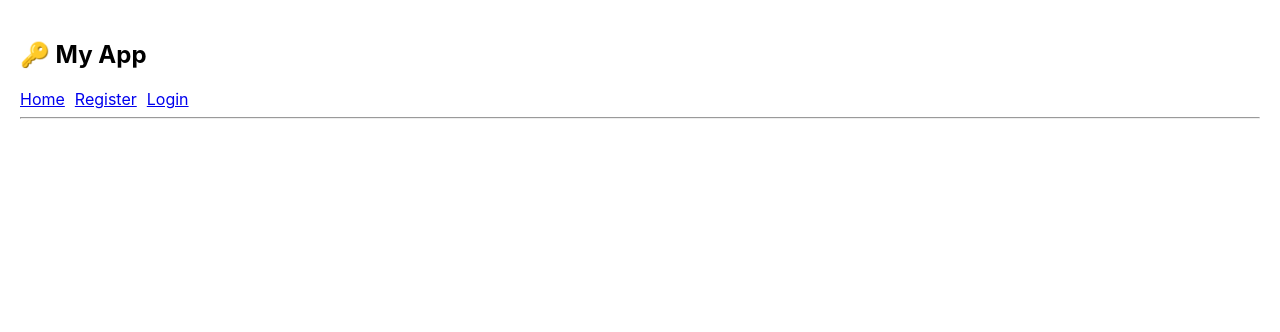
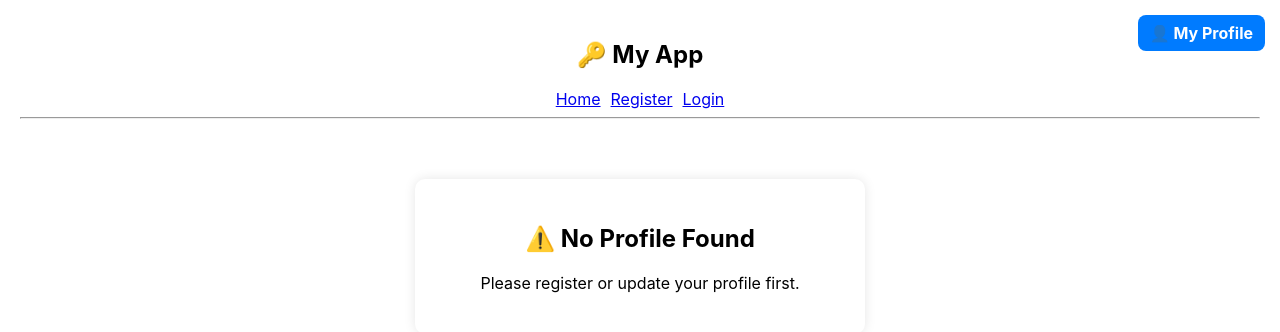
Before and after one commit to springboardmentorb8095-stack/Project--1-, a React (Create React App) app in the folder frontend/: page /my-profile in a window 1280 px wide. Shown: the top 332 px of the page. Built offline with nearby package versions, Linux system fonts and the light colour scheme.

Commit message:
Create My Profile

```diff
--- a/frontend/src/App.js
+++ b/frontend/src/App.js
@@ -4,14 +4,35 @@ import RegisterPage from "./pages/RegisterPage";
 import LoginPage from "./pages/LoginPage";
 import Profile_Client from "./pages/Profile_Client";
 import Profile_Freelancer from "./pages/Profile_Freelancer";
+import MyProfile from "./pages/MyProfile";
+import ClientDashboard from "./pages/ClientDashboard";
+import FreelancerDashboard from "./pages/FreelancerDashboard";
 import "./pages/Auth.css";
 
 function App() {
   return (
     <Router>
-      <div style={{ padding: "20px" }}>
-        <h2>🔑 My App</h2>
-        <nav>
+      <div style={{ padding: "20px", position: "relative" }}>
+        {/* ✅ My Profile Button */}
+        <Link
+          to="/my-profile"
+          style={{
+            position: "absolute",
+            top: "15px",
+            right: "15px",
+            backgroundColor: "#007bff",
+            color: "white",
+            padding: "8px 12px",
+            borderRadius: "8px",
+            textDecoration: "none",
+            fontWeight: "bold",
+          }}
+        >
+          👤 My Profile
+        </Link>
+
+        <h2 style={{ textAlign: "center" }}>🔑 My App</h2>
+        <nav style={{ textAlign: "center" }}>
           <Link to="/" style={{ marginRight: "10px" }}>Home</Link>
           <Link to="/register" style={{ marginRight: "10px" }}>Register</Link>
           <Link to="/login">Login</Link>
@@ -22,10 +43,13 @@ function App() {
           <Route path="/" element={<h3>🏠 Welcome to Home Page</h3>} />
           <Route path="/register" element={<RegisterPage />} />
           <Route path="/login" element={<LoginPage />} />
-
-          {/* ✅ Profile Routes */}
           <Route path="/client-profile" element={<Profile_Client />} />
           <Route path="/freelancer-profile" element={<Profile_Freelancer />} />
+          <Route path="/my-profile" element={<MyProfile />} />
+
+          {/* ✅ Added Dashboard Routes */}
+          <Route path="/client-dashboard" element={<ClientDashboard />} />
+          <Route path="/freelancer-dashboard" element={<FreelancerDashboard />} />
         </Routes>
       </div>
     </Router>
--- /dev/null
+++ b/frontend/src/pages/MyProfile.js
@@ -0,0 +1,36 @@
+import React, { useEffect, useState } from "react";
+import "./Auth.css";
+
+function MyProfile() {
+  const [userData, setUserData] = useState(null);
+
+  useEffect(() => {
+    // localStorage me se user ka data lana
+    const storedUser = JSON.parse(localStorage.getItem("user"));
+    if (storedUser) {
+      setUserData(storedUser);
+    }
+  }, []);
+
+  if (!userData) {
+    return (
+      <div className="auth-container">
+        <h2>⚠️ No Profile Found</h2>
+        <p>Please register or update your profile first.</p>
+      </div>
+    );
+  }
+
+  return (
+    <div className="auth-container">
+      <h2>👤 My Profile</h2>
+      <div className="auth-form">
+        <p><strong>Username:</strong> {userData.username || "N/A"}</p>
+        <p><strong>Email:</strong> {userData.email || "N/A"}</p>
+        <p><strong>Role:</strong> {userData.role || "N/A"}</p>
+      </div>
+    </div>
+  );
+}
+
+export default MyProfile;
--- a/frontend/src/pages/Profile_Client.js
+++ b/frontend/src/pages/Profile_Client.js
@@ -28,6 +28,7 @@ function Profile_Client() {
     e.preventDefault();
 
     console.log("💾 Client Profile Saved:", profile);
+    localStorage.setItem("user", JSON.stringify(profile));
     alert("✅ Client Profile Saved Successfully!");
 
     // Example future backend call:
--- a/frontend/src/pages/Profile_Freelancer.js
+++ b/frontend/src/pages/Profile_Freelancer.js
@@ -29,6 +29,7 @@ function Profile_Freelancer() {
     e.preventDefault();
 
     console.log("💾 Freelancer Profile Saved:", profile);
+    localStorage.setItem("user", JSON.stringify(profile));
     alert("✅ Freelancer Profile Saved Successfully!");
 
     // Example future backend call:
```
